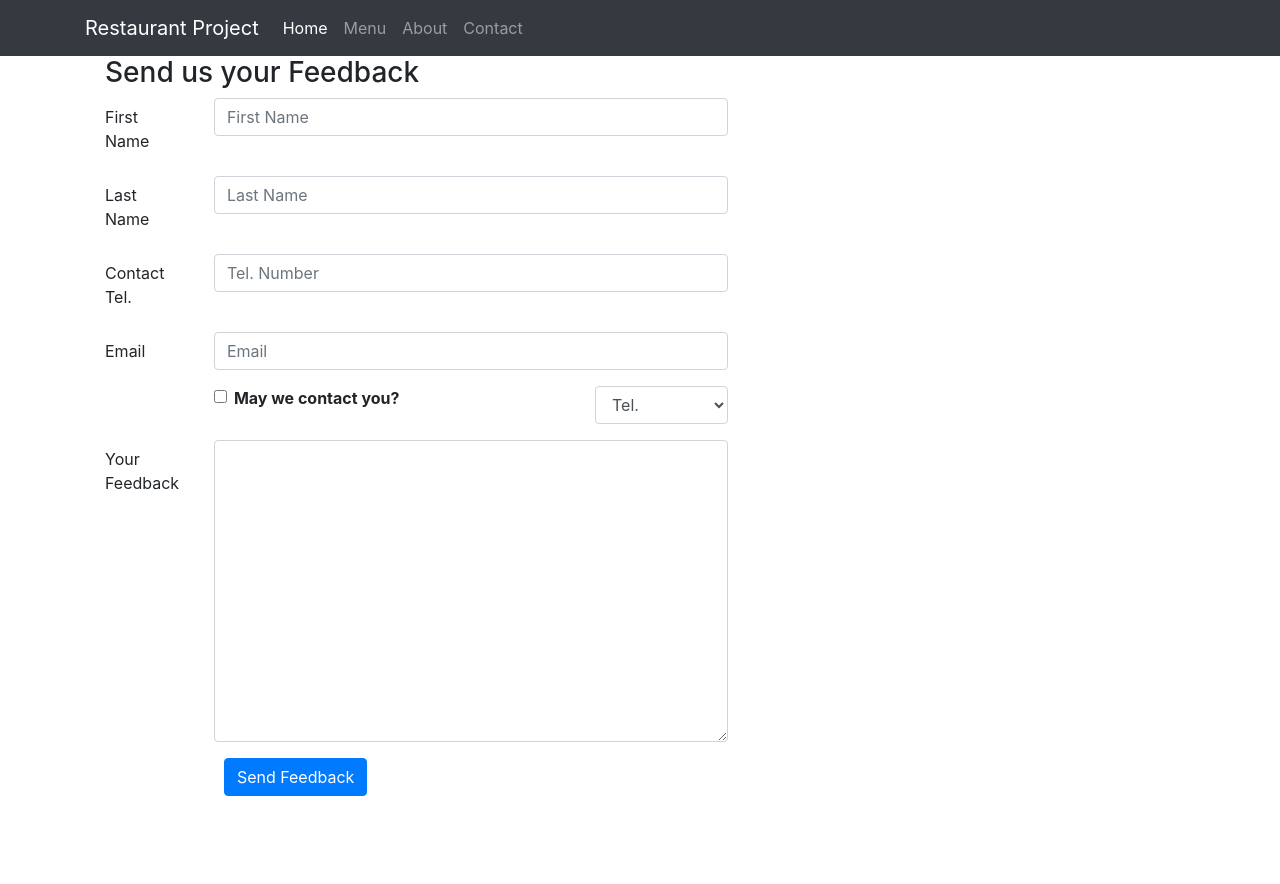
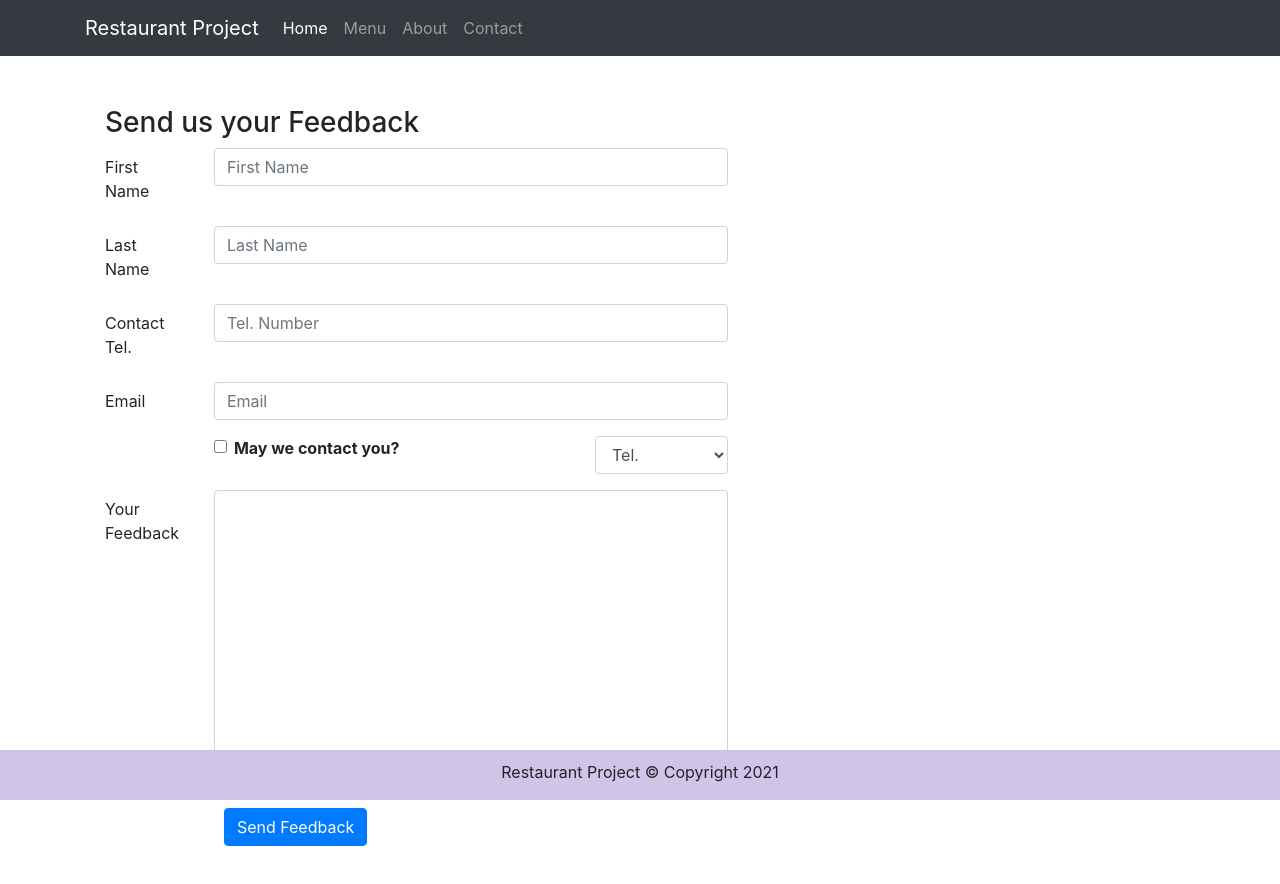
Before and after one commit to sakil-islam/Restaurant-Project--------React-Js, a React (Create React App) app: page /contact in a window 1280 px wide. Shown: the top 884 px of the page. Before the commit the page ends 812 px from the top, so only its background shows below. Built offline with nearby package versions, Linux system fonts and the light colour scheme.

Commit message:
Add Footer Section

```diff
--- a/src/App.css
+++ b/src/App.css
@@ -1,3 +1,18 @@
 .App {
   text-align: center;
 }
+
+.footer {
+  background-color: #D1C4E9;
+  margin: 0px auto;
+  padding-top: 10px;
+  position: fixed;
+  bottom: 0;
+  width: 100%;
+}
+
+.row-content {
+  margin: 0px auto;
+  padding: 50px 0px 50px 0px;
+  min-height: 400px;
+}
--- a/src/components/footer/Footer.js
+++ b/src/components/footer/Footer.js
@@ -2,8 +2,14 @@
 
 const Footer = () => {
     return (
-        <div>
-
+        <div className="footer">
+            <div className="container">
+                <div className="row justify-content-center">
+                    <div className="col-auto">
+                        <p>Restaurant Project &#169; Copyright 2021</p>
+                    </div>
+                </div>
+            </div>
         </div>
     );
 }
```
